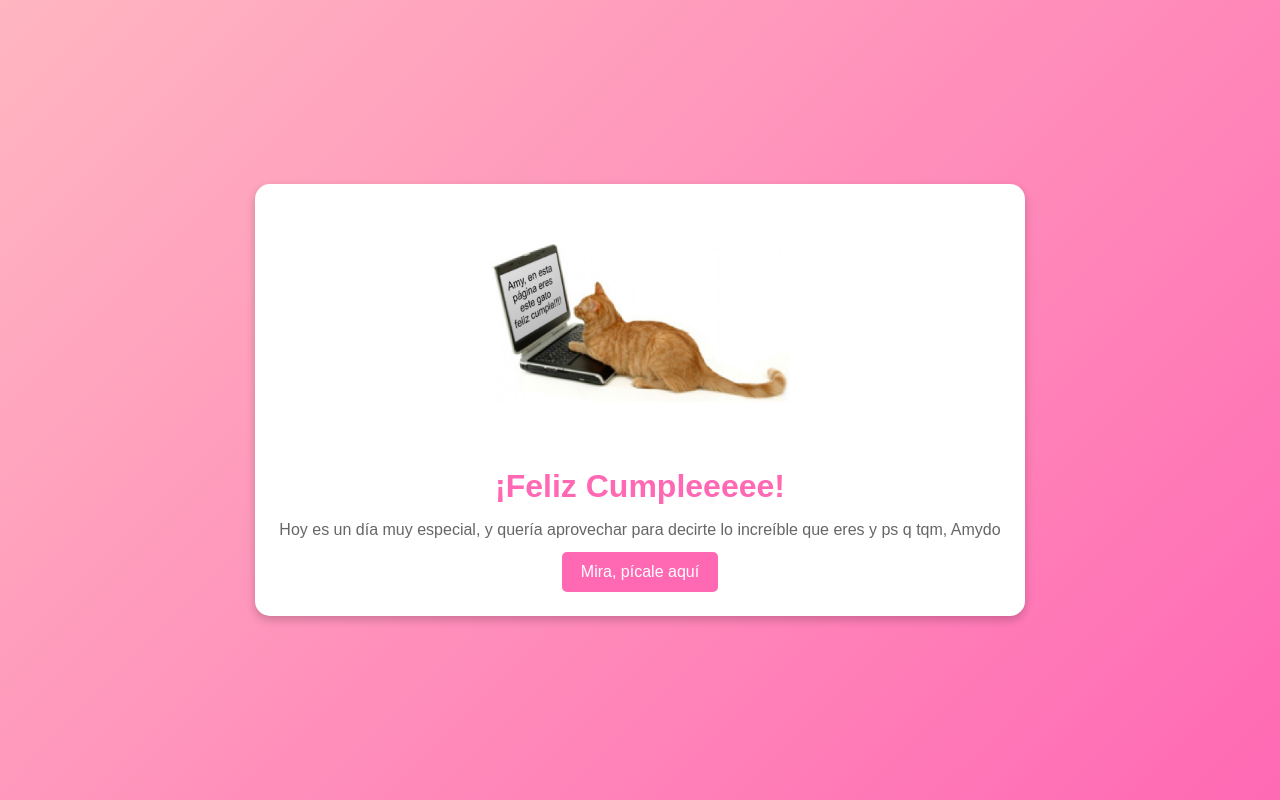
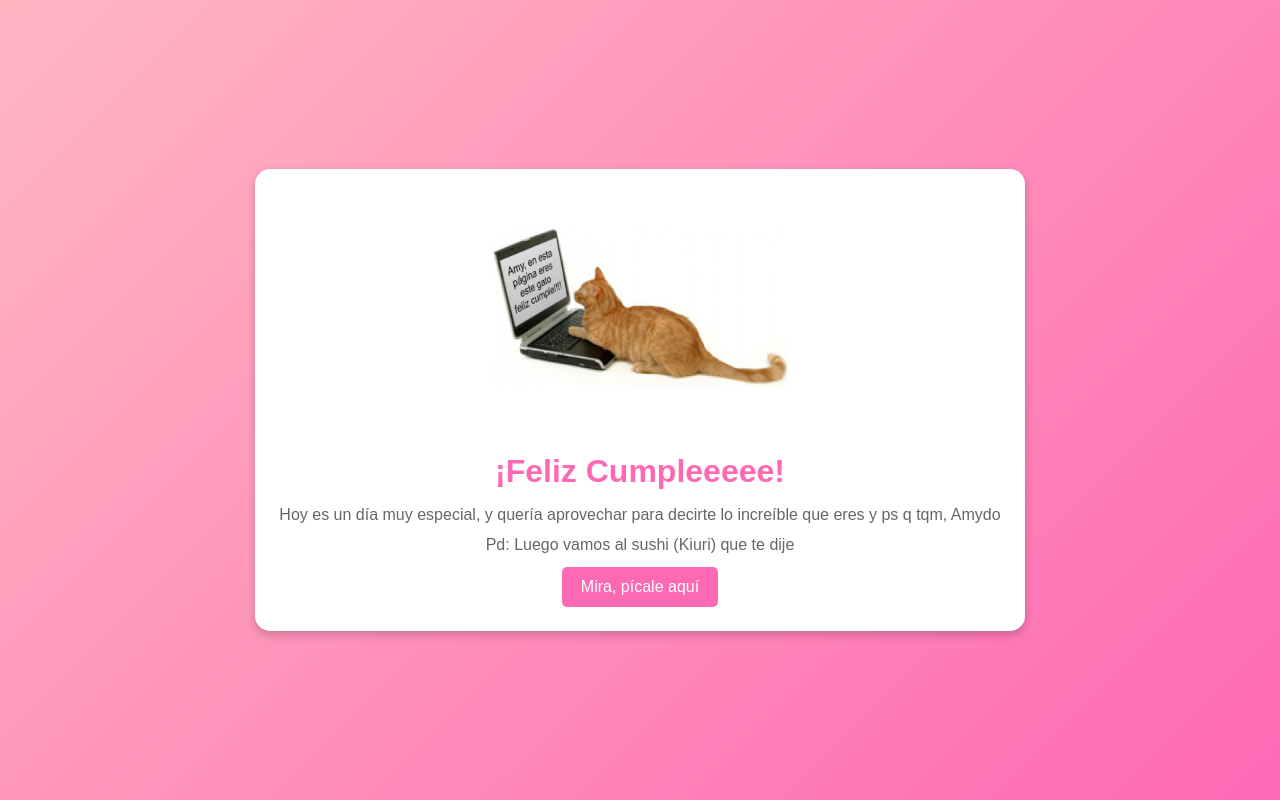
Before and after one commit to CarlosE08/HBd.github.io, a plain HTML site: page index.html in a window 1280 px wide. Drawn offline with Linux system fonts and the light colour scheme.

Commit message:
Add sushi dinner reminder to birthday message

```diff
--- a/index.html
+++ b/index.html
@@ -107,6 +107,7 @@
         <img src="gatoamy.png" alt="Imagen de cumpleaños">
         <h1>¡Feliz Cumpleeeee!</h1>
         <p>Hoy es un día muy especial, y quería aprovechar para decirte lo increíble que eres y ps q tqm, Amydo</p>
+        <p> Pd: Luego vamos al sushi (Kiuri) que te dije </p>
         <button class="button" onclick="showEmojis()">Mira, pícale aquí</button>
     </div>
 
```
